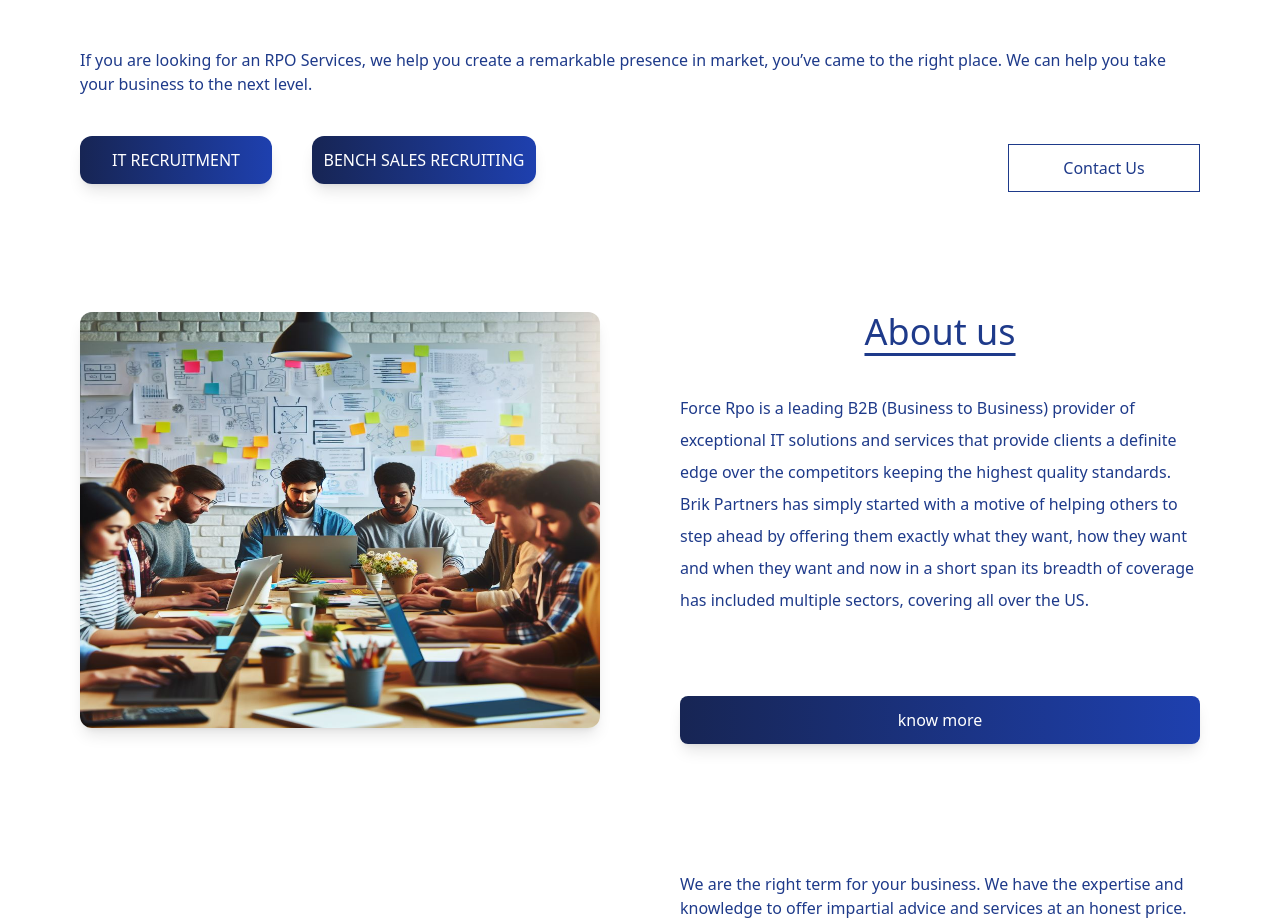
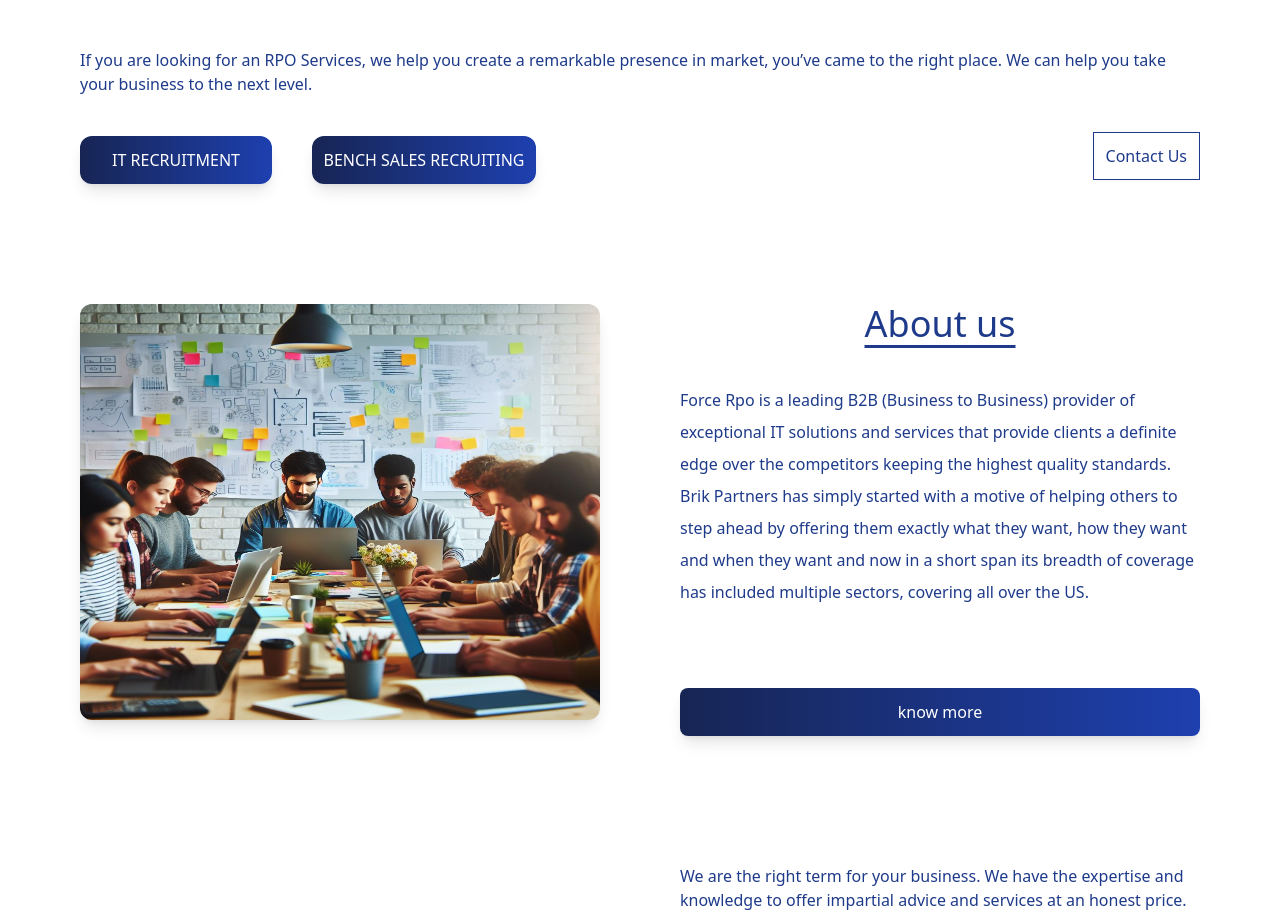
Before and after one commit to Bharat020195/ForceRPO, a Next.js app: page / in a window 1280 px wide. Shown: the part 1006-1930 px from the top of the page. Built offline with nearby package versions, Linux system fonts and the light colour scheme.

Commit message:
added files

```diff
--- a/Pages/Home.js
+++ b/Pages/Home.js
@@ -85,9 +85,9 @@ const Home = () => {
           </button></Link>
         </div>
         <div>
-          <button className="text-blue-900 border-[1px] border-blue-900 w-48 h-12">
+          <Link href='/contact' className="text-blue-900 border-[1px] border-blue-900 w-48 h-12 p-3">
             Contact Us
-          </button>
+          </Link>
         </div>
       </div>
 
```
